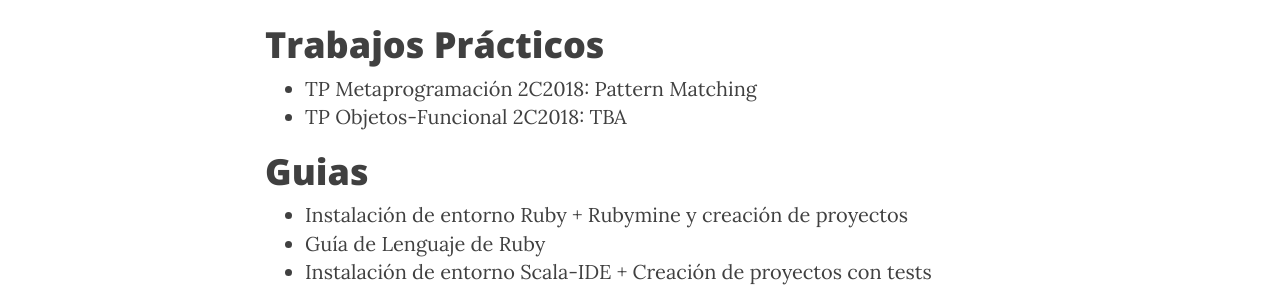
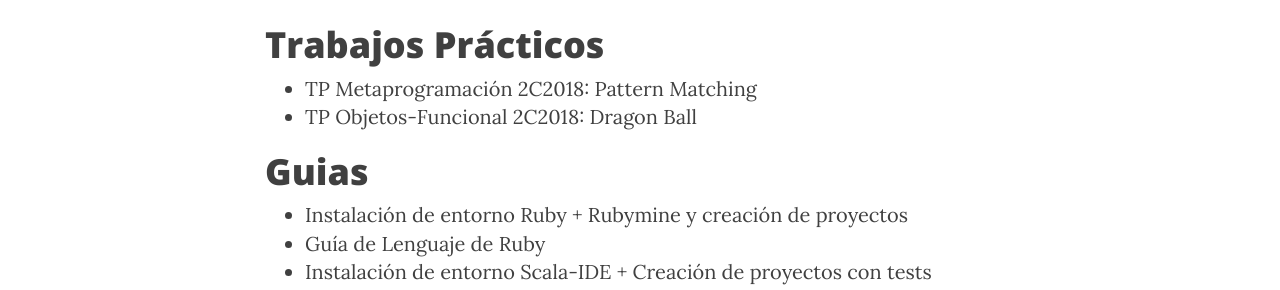
Before and after one commit to tadp-utn-frba/tadp-utn-frba.github.io, a Jekyll site: the page built from material.md, in a window 1280 px wide and 900 px high, scrolled down 809 px. Shown: the part 156-446 px from the top of the window. Built offline with Jekyll 4.4.1, drawn with Linux system fonts in a browser that asks for light colours; nearby versions of some CDN libraries.

Commit message:
Update material.md

```diff
--- a/material.md
+++ b/material.md
@@ -24,7 +24,7 @@ permalink: /material/
 
 # Trabajos Prácticos
 * [TP Metaprogramación 2C2018: Pattern Matching](https://docs.google.com/document/d/1m3zeckPkGbraB5UOK0FTyAM4U0eNK-60nVAmvMUtWHs/edit?usp=sharing)
-* TP Objetos-Funcional 2C2018: TBA
+* [TP Objetos-Funcional 2C2018: Dragon Ball](https://docs.google.com/document/d/16jsXaptV2k-BBdySu0xZVDZyvSqmsa4ex6Qrh8VXLPk/edit#)
 
 # Guias
 
```
